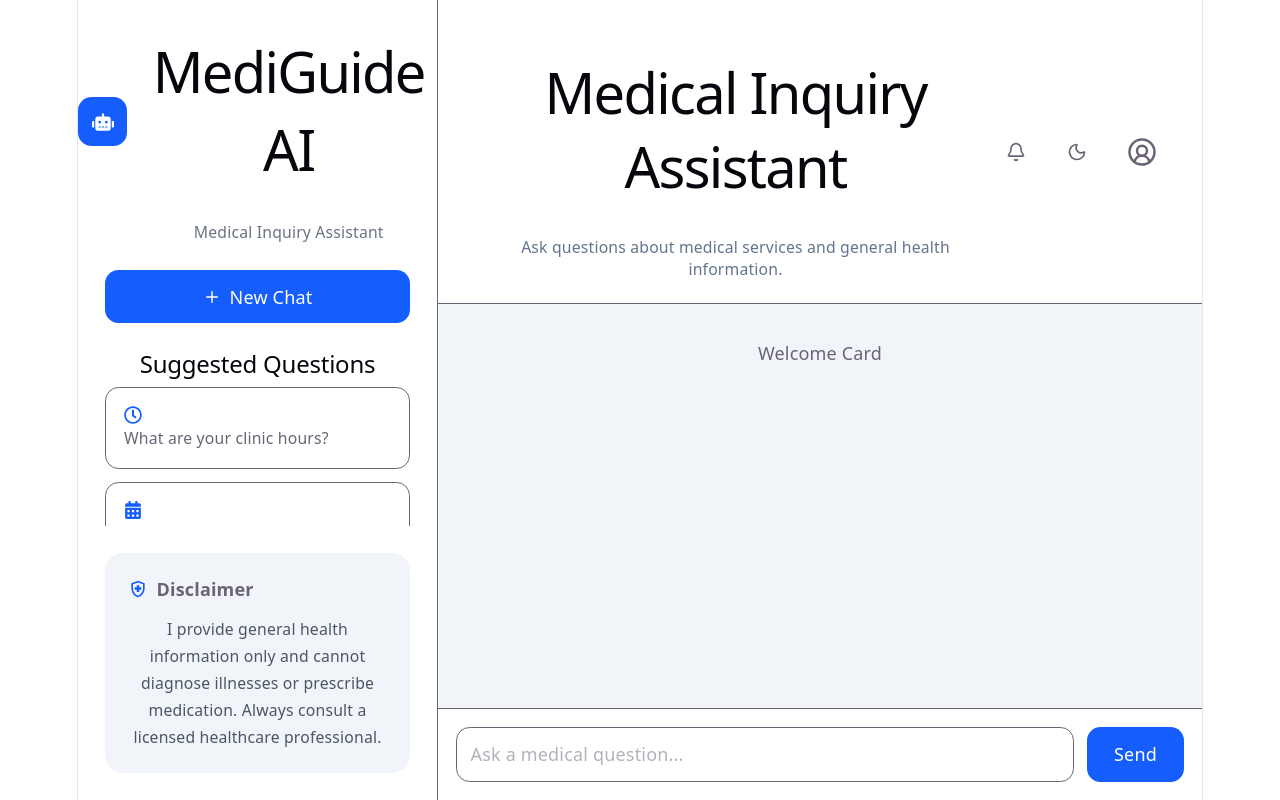
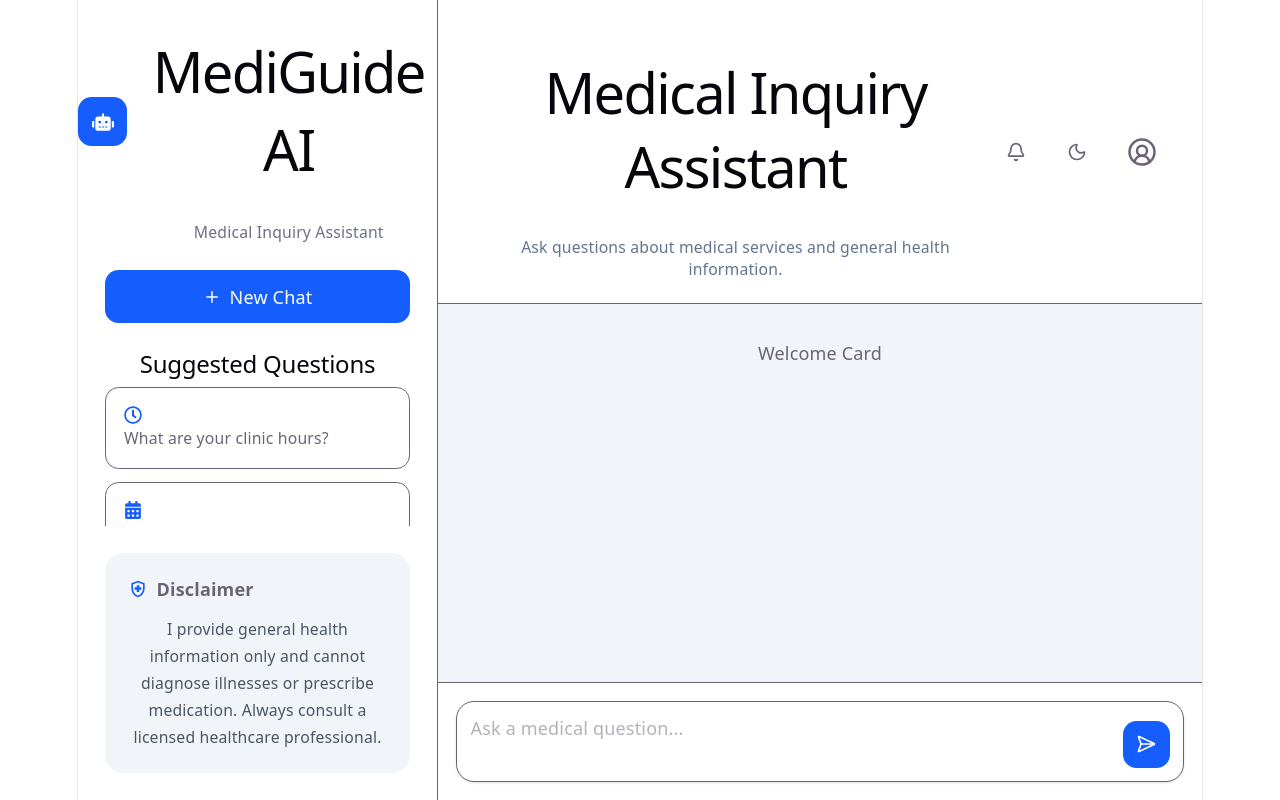
Before and after one commit to janrelle24/ai-inquiry-assistant, a React app in the folder frontend/: page / in a window 1280 px wide. Built offline with nearby package versions, Linux system fonts and the light colour scheme; the HTML template or start-up script is replaced by a standard one.

Commit message:
improve the button into send icon

```diff
--- a/frontend/src/components/ChatInput.jsx
+++ b/frontend/src/components/ChatInput.jsx
@@ -1,8 +1,18 @@
 import { useState } from "react";
+import { SendHorizontal } from "lucide-react";
 
 function ChatInput({onSend}) {
     const [input, setInput] = useState("");
 
+    const handleKeyDown = (e) => {
+        if(e.key === "Enter" && !e.shiftKey){
+            e.preventDefault();
+            if(!input.trim()) return;
+
+            onSend(input);
+            setInput("");
+        }
+    }
     const handleSubmit = (e) => {
         e.preventDefault();
 
@@ -18,19 +28,21 @@ function ChatInput({onSend}) {
             onSubmit={handleSubmit}
             className="border-t bg-white p-4"
         >
-        <div className="flex gap-3">
-            <input
+        <div className="flex items-end gap-3 rounded-2xl border bg-white p-3 shadow-sm">
+            <textarea
                 type="text"
                 placeholder="Ask a medical question..."
                 value={input}
                 onChange={(e) => setInput(e.target.value)}
-            className="flex-1 rounded-xl border p-3 outline-none focus:border-blue-600"
+                onKeyDown={handleKeyDown}
+                className="flex-1 resize-none border-none outline-none"
             />
 
             <button
-            className="rounded-xl bg-blue-600 px-6 text-white"
+                type="submit"
+                className="rounded-xl bg-blue-600 p-3 text-white transition hover:bg-blue-700 hover:cursor-pointer"
             >
-            Send
+                <SendHorizontal size={20} />
             </button>
         </div>
         </form>
```
Lines whose indentation alone changed are shown as unchanged.
